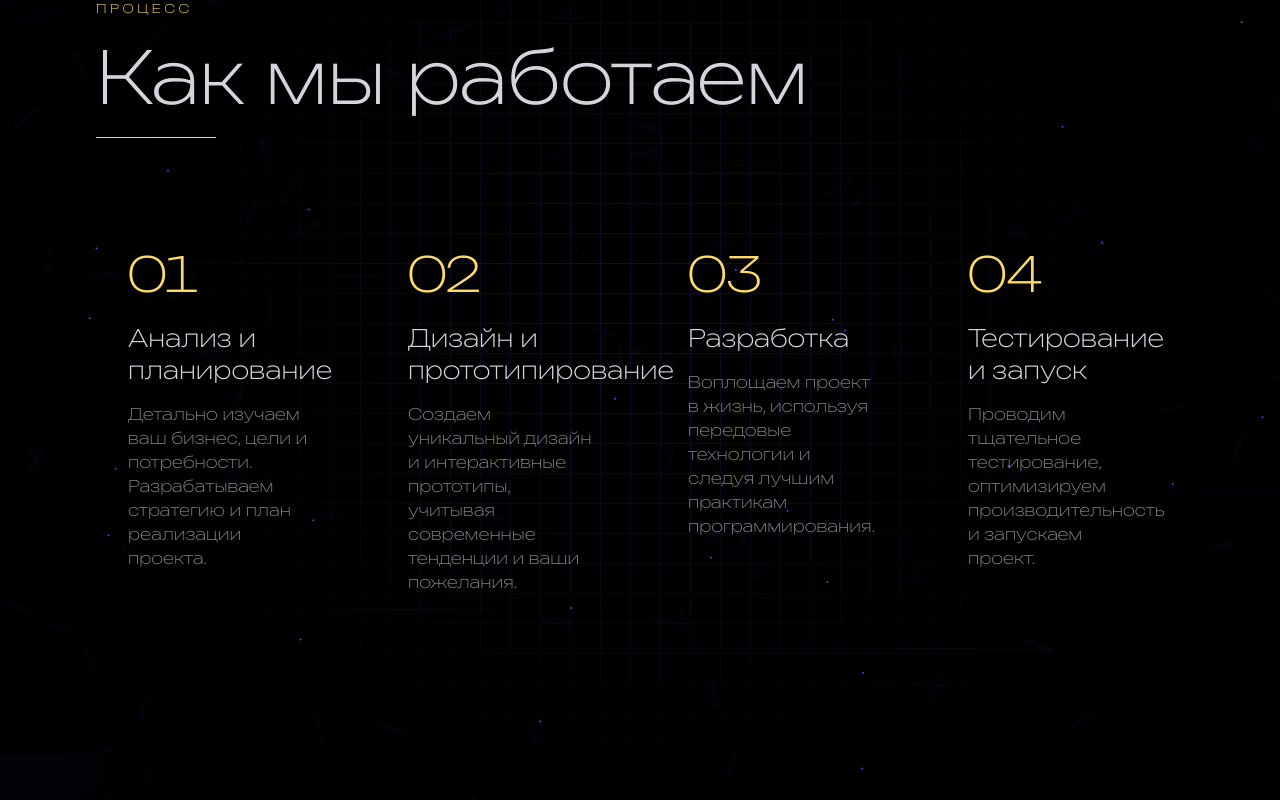
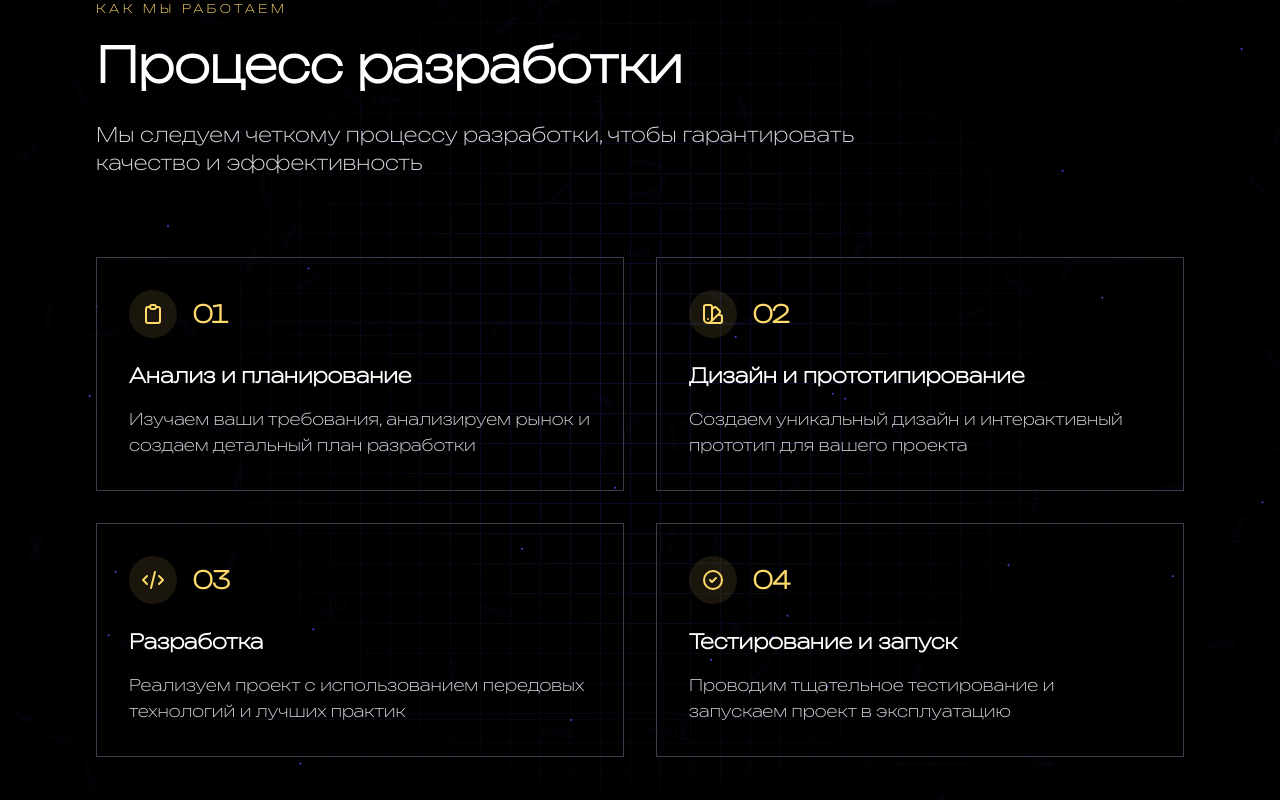
Before and after one commit to burkovmu/web5, a Next.js app: page / in a window 1280 px wide. Shown: the part 5880-6680 px from the top of the page. Built offline with nearby package versions, Linux system fonts and the light colour scheme.

Commit message:
Обновление секции 'Как мы работаем' с интерактивными элементами

```diff
--- a/src/components/WorkflowSection.tsx
+++ b/src/components/WorkflowSection.tsx
@@ -3,28 +3,47 @@
 import { motion } from 'framer-motion';
 import SectionWrapper from './SectionWrapper';
 import AnimatedBackground from './AnimatedBackground';
-import { useState } from 'react';
 
 const workflowSteps = [
   {
-    number: '01',
-    title: 'Анализ и планирование',
-    description: 'Детально изучаем ваш бизнес, цели и потребности. Разрабатываем стратегию и план реализации проекта.'
+    number: "01",
+    title: "Анализ и планирование",
+    description: "Изучаем ваши требования, анализируем рынок и создаем детальный план разработки",
+    icon: (
+      <svg className="w-6 h-6" viewBox="0 0 24 24" fill="none" stroke="currentColor">
+        <path strokeLinecap="round" strokeLinejoin="round" strokeWidth={2} d="M9 5H7a2 2 0 00-2 2v12a2 2 0 002 2h10a2 2 0 002-2V7a2 2 0 00-2-2h-2M9 5a2 2 0 002 2h2a2 2 0 002-2M9 5a2 2 0 012-2h2a2 2 0 012 2" />
+      </svg>
+    )
   },
   {
-    number: '02',
-    title: 'Дизайн и прототипирование',
-    description: 'Создаем уникальный дизайн и интерактивные прототипы, учитывая современные тенденции и ваши пожелания.'
+    number: "02",
+    title: "Дизайн и прототипирование",
+    description: "Создаем уникальный дизайн и интерактивный прототип для вашего проекта",
+    icon: (
+      <svg className="w-6 h-6" viewBox="0 0 24 24" fill="none" stroke="currentColor">
+        <path strokeLinecap="round" strokeLinejoin="round" strokeWidth={2} d="M7 21a4 4 0 01-4-4V5a2 2 0 012-2h4a2 2 0 012 2v12a4 4 0 01-4 4zm0 0h12a2 2 0 002-2v-4a2 2 0 00-2-2h-2.343M11 7.343l1.657-1.657a2 2 0 012.828 0l2.829 2.829a2 2 0 010 2.828l-8.486 8.485M7 17h.01" />
+      </svg>
+    )
   },
   {
-    number: '03',
-    title: 'Разработка',
-    description: 'Воплощаем проект в жизнь, используя передовые технологии и следуя лучшим практикам программирования.'
+    number: "03",
+    title: "Разработка",
+    description: "Реализуем проект с использованием передовых технологий и лучших практик",
+    icon: (
+      <svg className="w-6 h-6" viewBox="0 0 24 24" fill="none" stroke="currentColor">
+        <path strokeLinecap="round" strokeLinejoin="round" strokeWidth={2} d="M10 20l4-16m4 4l4 4-4 4M6 16l-4-4 4-4" />
+      </svg>
+    )
   },
   {
-    number: '04',
-    title: 'Тестирование и запуск',
-    description: 'Проводим тщательное тестирование, оптимизируем производительность и запускаем проект.'
+    number: "04",
+    title: "Тестирование и запуск",
+    description: "Проводим тщательное тестирование и запускаем проект в эксплуатацию",
+    icon: (
+      <svg className="w-6 h-6" viewBox="0 0 24 24" fill="none" stroke="currentColor">
+        <path strokeLinecap="round" strokeLinejoin="round" strokeWidth={2} d="M9 12l2 2 4-4m6 2a9 9 0 11-18 0 9 9 0 0118 0z" />
+      </svg>
+    )
   }
 ];
 
@@ -35,36 +54,48 @@ export default function WorkflowSection() {
       <div className="w-full md:w-[90%] mx-auto px-4 md:px-8 relative z-10">
         <div className="flex flex-col items-start mb-20">
           <span className="text-[#feda6a] uppercase tracking-[0.3em] text-xs font-stolzl mb-6">
-            Процесс
+            Как мы работаем
           </span>
-          <h2 className="text-7xl font-stolzl text-[#d4d4dc] mb-6">
-            Как мы работаем
+          <h2 className="text-4xl md:text-5xl font-bold text-white mb-8">
+            Процесс разработки
           </h2>
-          <div className="w-[120px] h-[1px] bg-[#feda6a]" />
+          <p className="text-[#d4d4dc] text-lg md:text-xl max-w-3xl">
+            Мы следуем четкому процессу разработки, чтобы гарантировать качество и эффективность
+          </p>
         </div>
 
-        <div className="grid grid-cols-1 md:grid-cols-2 lg:grid-cols-4 gap-8">
+        <div className="grid grid-cols-1 md:grid-cols-2 gap-8">
           {workflowSteps.map((step, index) => (
             <motion.div
-              key={step.title}
-              initial={{ opacity: 0, y: 30 }}
-              animate={{ opacity: 1, y: 0 }}
-              transition={{ delay: 0.2 * (index + 1) }}
-              className="relative group"
+              key={step.number}
+              initial={{ opacity: 0, y: 20 }}
+              whileInView={{ opacity: 1, y: 0 }}
+              transition={{ delay: index * 0.2 }}
+              className="group relative"
             >
-              <div className="relative p-8 h-full">
-                <div className="absolute top-0 left-0 w-[2px] h-0 bg-[#feda6a] group-hover:h-full transition-all duration-300" />
-                <div className="absolute bottom-0 right-0 w-[2px] h-0 bg-[#feda6a] group-hover:h-full transition-all duration-300" />
+              <div className="relative p-8 border border-[#393f4d] hover:border-[#feda6a] transition-colors duration-300">
+                <div className="absolute top-0 left-0 w-full h-full bg-[#feda6a]/5 opacity-0 group-hover:opacity-100 transition-opacity duration-300" />
 
-                <div className="text-[#feda6a] text-5xl font-stolzl mb-6">
-                  {(index + 1).toString().padStart(2, '0')}
+                <div className="relative z-10">
+                  <div className="flex items-center gap-4 mb-6">
+                    <div className="w-12 h-12 rounded-full bg-[#feda6a]/10 flex items-center justify-center group-hover:bg-[#feda6a]/20 transition-colors duration-300">
+                      <div className="text-[#feda6a] group-hover:scale-110 transition-transform duration-300">
+                        {step.icon}
+                      </div>
+                    </div>
+                    <span className="text-[#feda6a] text-2xl font-bold">
+                      {step.number}
+                    </span>
+                  </div>
+
+                  <h3 className="text-xl font-bold text-white mb-4 group-hover:text-[#feda6a] transition-colors duration-300">
+                    {step.title}
+                  </h3>
+
+                  <p className="text-[#d4d4dc] leading-relaxed">
+                    {step.description}
+                  </p>
                 </div>
-                <h3 className="text-2xl font-stolzl text-[#d4d4dc] mb-4">
-                  {step.title}
-                </h3>
-                <p className="text-[#d4d4dc]/60">
-                  {step.description}
-                </p>
               </div>
             </motion.div>
           ))}
```
